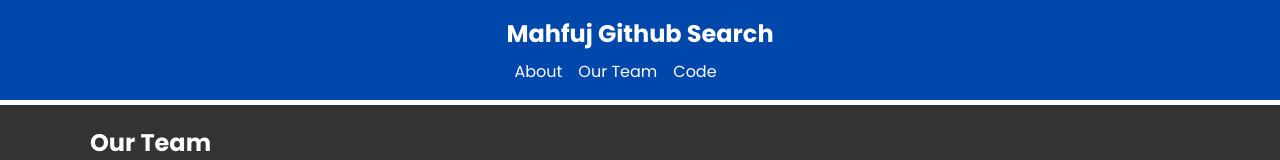
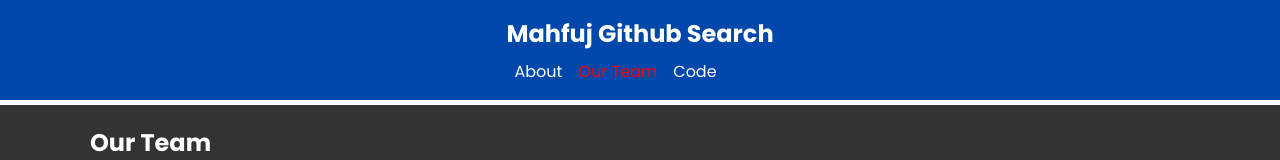
Before and after one commit to mahfuj890/github-repo-search-next-js, a Next.js app: page /about/team in a window 1280 px wide. Shown: the top 160 px of the page. Built offline with nearby package versions, Linux system fonts and the light colour scheme.

Commit message:
active link add

```diff
--- a/src/components/Header.jsx
+++ b/src/components/Header.jsx
@@ -1,7 +1,10 @@
+"use client";
 import Link from "next/link";
-import React from "react";
+import { usePathname } from "next/navigation";
 
 function Header() {
+  const pathName = usePathname();
+
   return (
     <header className="header">
       <div className="container">
@@ -9,9 +12,24 @@ function Header() {
           <Link href="/">Mahfuj Github Search</Link>
         </div>
         <div className="links">
-          <Link href="/about">About</Link>
-          <Link href="/about/team">Our Team</Link>
-          <Link href="/code/repos">Code</Link>
+          <Link
+            href="/about"
+            style={{ color: pathName === "/about" ? "red" : "white" }}
+          >
+            About
+          </Link>
+          <Link
+            href="/about/team"
+            style={{ color: pathName === "/about/team" ? "red" : "white" }}
+          >
+            Our Team
+          </Link>
+          <Link
+            href="/code/repos"
+            style={{ color: pathName.startsWith("/code") ? "red" : "white" }}
+          >
+            Code
+          </Link>
         </div>
       </div>
     </header>
```
